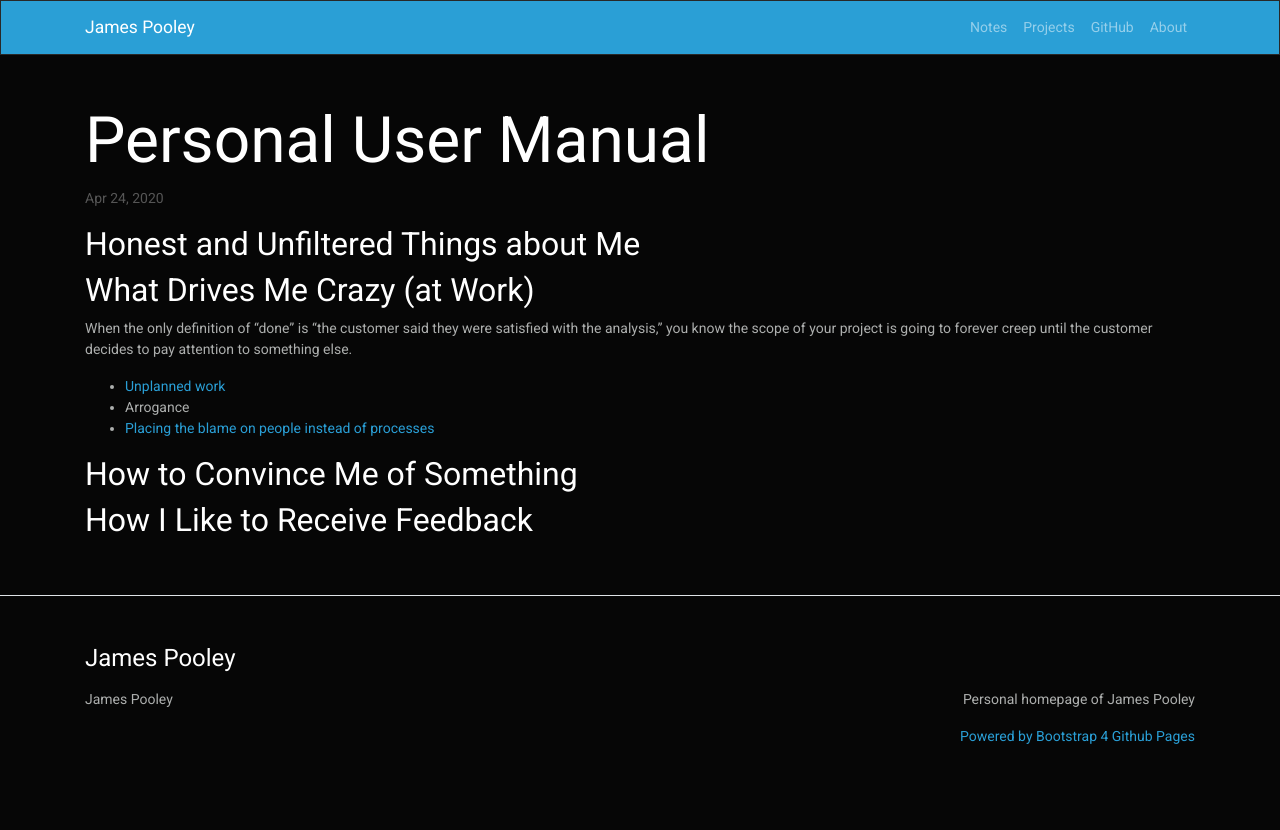
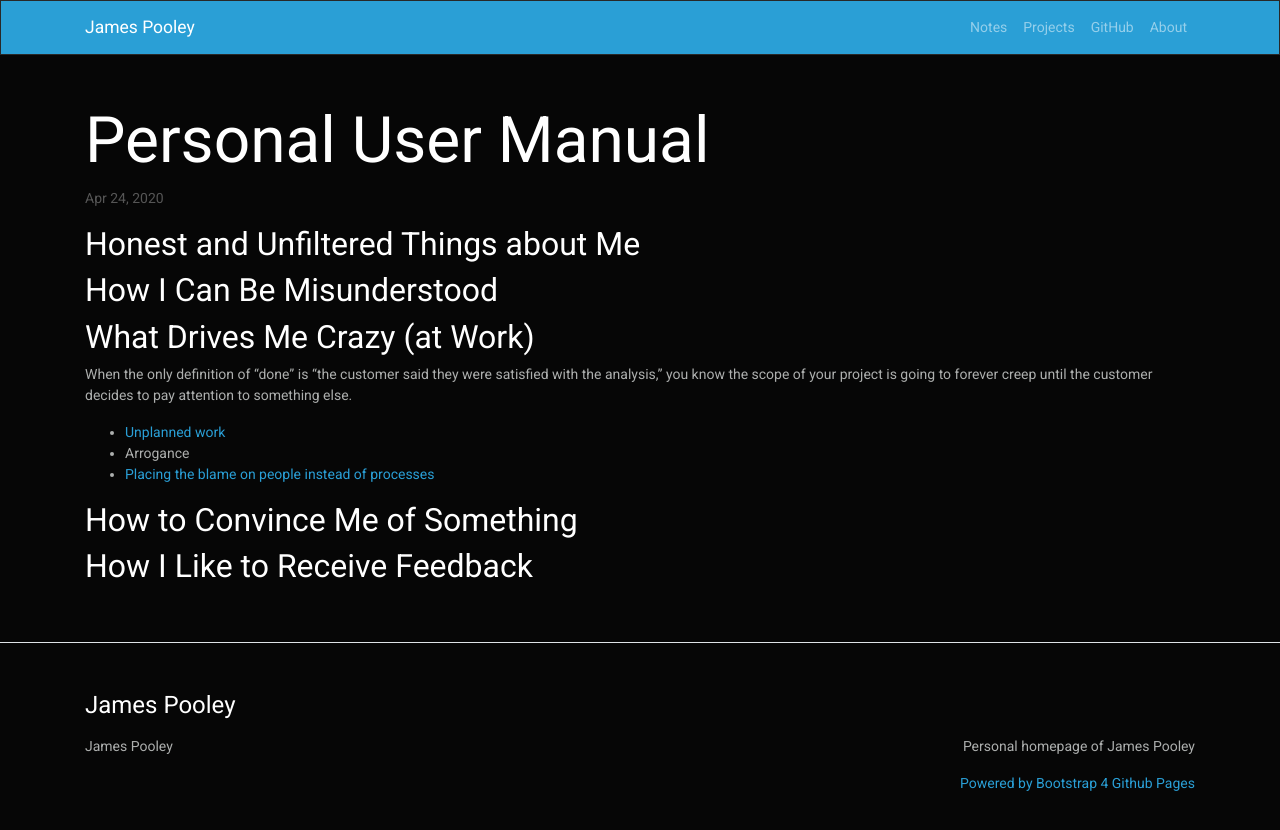
Before and after one commit to jamespooley/archived-jamespooley.github.io, a Jekyll site: the page built from _posts/2020-04-24-personal-user-manual.md, in a window 1280 px wide. Shown: the top 830 px of the page. Built offline with Jekyll 4.4.1, drawn with Linux system fonts in a browser that asks for light colours; our own code applies the rules of GitHub Pages for plain Markdown files.

Commit message:
Stub out misunderstanding section

```diff
--- a/_posts/2020-04-24-personal-user-manual.md
+++ b/_posts/2020-04-24-personal-user-manual.md
@@ -1,4 +1,6 @@
 #### Honest and Unfiltered Things about Me
+
+#### How I Can Be Misunderstood
 
 #### What Drives Me Crazy (at Work)
 
```
